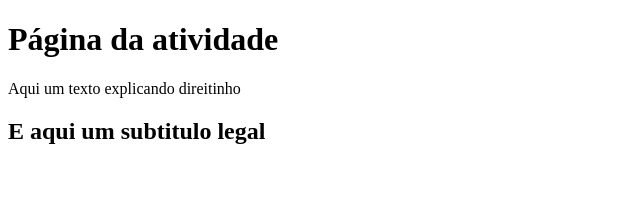
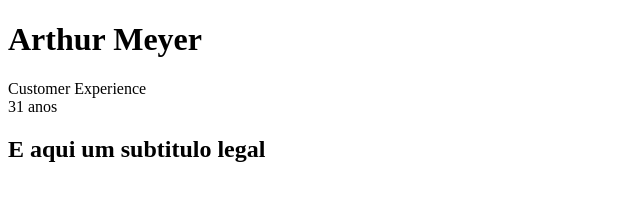
Before and after one commit to amp-self/atividade_aula4, a plain HTML site: page index.html in a window 1280 px wide. Shown: the whole page, without its empty margins (0-640 px from the left). Drawn offline with Linux system fonts and the light colour scheme.

Commit message:
info do Arthur

```diff
--- a/index.html
+++ b/index.html
@@ -6,8 +6,8 @@
     <title>Document</title>
 </head>
 <body>
-    <h1>Página da atividade</h1>
-    <p>Aqui um texto explicando direitinho</p>
+    <h1>Arthur Meyer</h1>
+    <p>Customer Experience <br> 31 anos</p>
     <H2>E aqui um subtitulo legal</H2>
 </body>
 </html>
```
